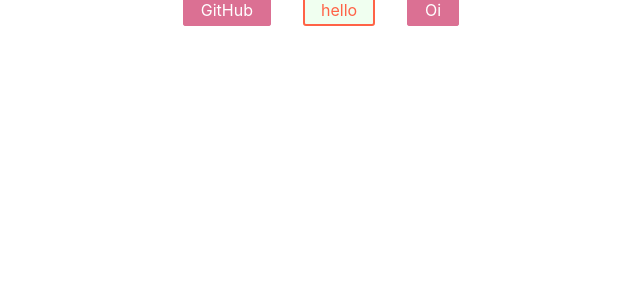
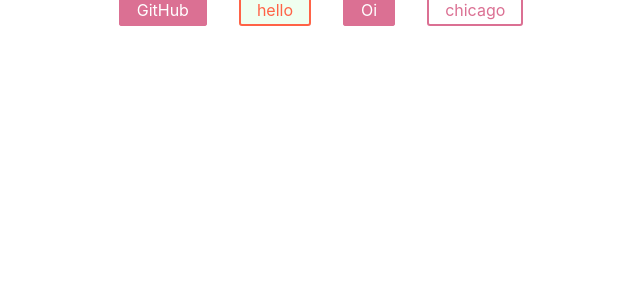
Before and after one commit to Martin2251/styled-c, a React (Create React App) app: page / in a window 1280 px wide. Shown: the top 300 px of the page, without its empty margins (319-959 px from the left). Built offline with nearby package versions, Linux system fonts and the light colour scheme.

Commit message:
added non primary button

```diff
--- a/src/App.js
+++ b/src/App.js
@@ -16,6 +16,7 @@ function App() {
 
       <TomatoButton>hello</TomatoButton>
       <Button primary>Oi</Button>
+      <Button>chicago</Button>
     </div>
   );
 }
```
